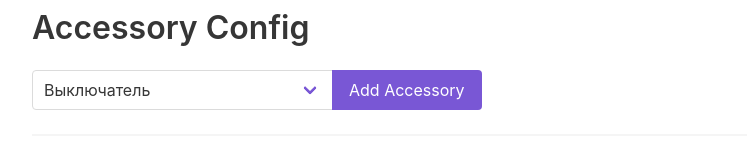
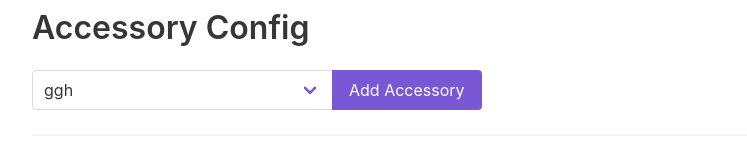
Before and after one commit to VaBanck/HAA-Configurator, a Vue app: page / in a window 1280 px wide. Shown: the part 539-688 px from the top of the page, without its empty margins (48-795 px from the left). Built offline with nearby package versions, Linux system fonts and the light colour scheme.

Commit message:
Update accessoryTypes.ts

```diff
--- a/src/accessoryTypes.ts
+++ b/src/accessoryTypes.ts
@@ -1,7 +1,7 @@
 export const types = [
   {
     id: 1,
-    name: 'Выключатель'
+    name: 'ggh'
   },
   {
     id: 2,
```
